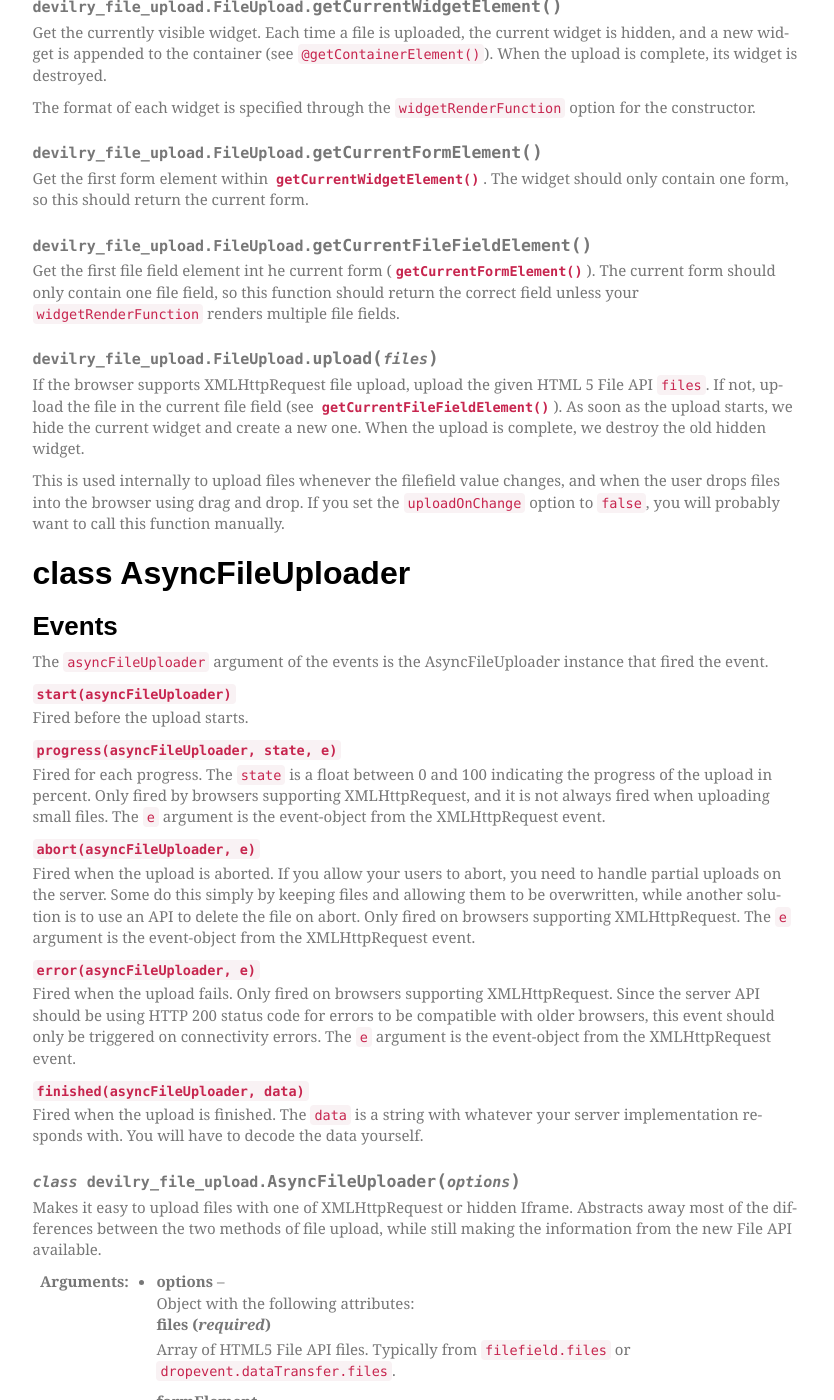
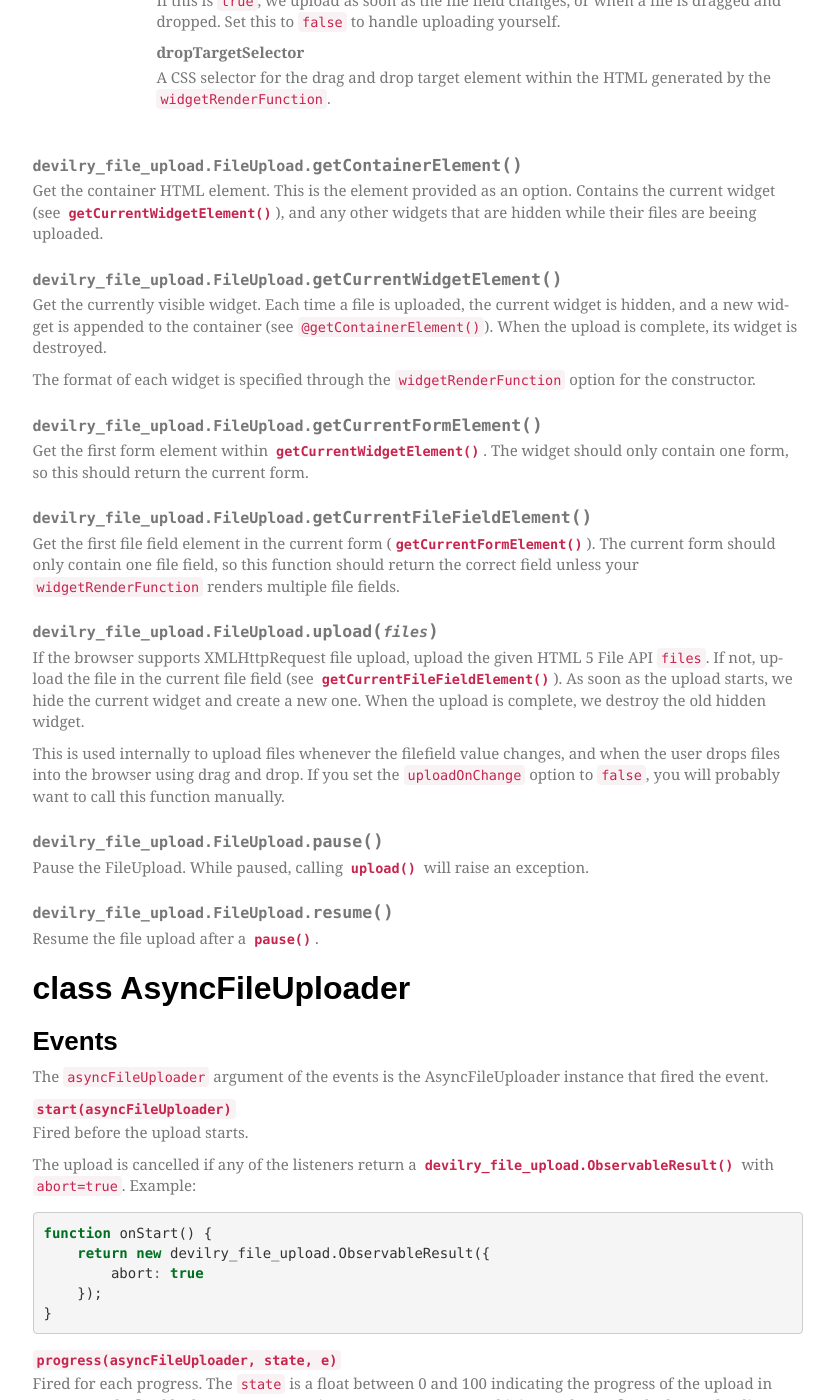
Before and after one commit to devilry/devilry_file_upload, a Sphinx documentation site: the page built from docs/source/devilry_file_upload.rst, in a window 1280 px wide and 1400 px high, scrolled down 2675 px. Shown: the whole window, without its empty margins (330-1164 px from the left). Built offline with Sphinx 7.4.7, drawn with Linux system fonts in a browser that asks for light colours; some web fonts are replaced; some of the changed text lies outside the part shown.

Commit message:
docs...devilry_file_upload: Improved.

```diff
--- a/docs/source/devilry_file_upload.rst
+++ b/docs/source/devilry_file_upload.rst
@@ -93,8 +93,21 @@ the event.
 ``uploadStart(fileUpload, asyncFileUploader)``
     Fired whenever an upload is started. The ``asyncFileUploader`` is the
     :class:`devilry_file_upload.AsyncFileUploader` instance that triggered the
-    event. Use ``asyncFileUploader.on()`` (see :func:`on`)
+    event. Use ``asyncFileUploader.on()`` (see :func:`devilry_file_upload.Observable.on`)
     to listen to events on the ``asyncFileUploader``.
+
+    The upload is cancelled if any of the listeners return a
+    :class:`devilry_file_upload.ObservableResult` with ``abort=true``. Example::
+
+        function onUploadStart() {
+            return new devilry_file_upload.ObservableResult({
+                abort: true
+            });
+        }
+
+``pause(fileUpload)``
+    Fired when the :
+
 ``dragover(fileUpload, e)``
     Fired whenever files are dragged over the drag and drop target (see the
     ``dropTarget`` option). ``e`` is the drag event object.
@@ -131,46 +144,57 @@ the event.
             generated by the ``widgetRenderFunction``.
 
 
-    .. function:: getContainerElement
+.. function:: devilry_file_upload.FileUpload.getContainerElement
 
-        Get the container HTML element. This is the element provided as an option.
-        Contains the current widget (see :func:`.getCurrentWidgetElement`), and
-        any other widgets that are hidden while their files are beeing
-        uploaded.
+    Get the container HTML element. This is the element provided as an option.
+    Contains the current widget (see
+    :func:`~devilry_file_upload.FileUpload.getCurrentWidgetElement`), and any
+    other widgets that are hidden while their files are beeing uploaded.
 
-    .. function:: getCurrentWidgetElement
+.. function:: devilry_file_upload.FileUpload.getCurrentWidgetElement
 
-        Get the currently visible widget. Each time a file is uploaded, the current
-        widget is hidden, and a new widget is appended to the container (see
-        ``@getContainerElement()``). When the upload is complete, its widget is destroyed.
+    Get the currently visible widget. Each time a file is uploaded, the current
+    widget is hidden, and a new widget is appended to the container (see
+    ``@getContainerElement()``). When the upload is complete, its widget is destroyed.
 
-        The format of each widget is specified through the ``widgetRenderFunction``
-        option for the constructor.
+    The format of each widget is specified through the ``widgetRenderFunction``
+    option for the constructor.
 
-    .. function:: getCurrentFormElement
+.. function:: devilry_file_upload.FileUpload.getCurrentFormElement
 
-        Get the first form element within :func:`.getCurrentWidgetElement`. The widget should
-        only contain one form, so this should return the current form.
+    Get the first form element within
+    :func:`~devilry_file_upload.FileUpload.getCurrentWidgetElement`. The widget
+    should only contain one form, so this should return the current form.
 
-    .. function:: getCurrentFileFieldElement
+.. function:: devilry_file_upload.FileUpload.getCurrentFileFieldElement
 
-        Get the first file field element int he current form (:func:`.getCurrentFormElement`).
-        The current form  should only contain one file field, so this function
-        should return the correct field unless your ``widgetRenderFunction``
-        renders multiple file fields.
+    Get the first file field element in the current form
+    (:func:`~devilry_file_upload.FileUpload.getCurrentFormElement`).  The
+    current form  should only contain one file field, so this function should
+    return the correct field unless your ``widgetRenderFunction`` renders
+    multiple file fields.
 
-    .. function:: upload(files)
+.. function:: devilry_file_upload.FileUpload.upload(files)
 
-        If the browser supports XMLHttpRequest file upload, upload the given
-        HTML 5 File API ``files``. If not, upload the file in the current file
-        field (see :func:`.getCurrentFileFieldElement`). As soon as the upload starts,
-        we hide the current widget and create a new one. When the upload is complete,
-        we destroy the old hidden widget.
+    If the browser supports XMLHttpRequest file upload, upload the given HTML 5
+    File API ``files``. If not, upload the file in the current file field (see
+    :func:`~devilry_file_upload.FileUpload.getCurrentFileFieldElement`). As
+    soon as the upload starts, we hide the current widget and create a new one.
+    When the upload is complete, we destroy the old hidden widget.
 
-        This is used internally to upload files whenever the filefield value
-        changes, and when the user drops files into the browser using drag and
-        drop. If you set the ``uploadOnChange`` option to ``false``, you will
-        probably want to call this function manually.
+    This is used internally to upload files whenever the filefield value
+    changes, and when the user drops files into the browser using drag and
+    drop. If you set the ``uploadOnChange`` option to ``false``, you will
+    probably want to call this function manually.
+
+.. function:: devilry_file_upload.FileUpload.pause()
+
+    Pause the FileUpload. While paused, calling
+    :func:`~devilry_file_upload.FileUpload.upload` will raise an exception.
+
+.. function:: devilry_file_upload.FileUpload.resume()
+
+    Resume the file upload after a :func:`~devilry_file_upload.FileUpload.pause`.
 
 
 class AsyncFileUploader
@@ -184,6 +208,16 @@ instance that fired the event.
 
 ``start(asyncFileUploader)``
     Fired before the upload starts.
+
+    The upload is cancelled if any of the listeners return a
+    :class:`devilry_file_upload.ObservableResult` with ``abort=true``. Example::
+
+        function onStart() {
+            return new devilry_file_upload.ObservableResult({
+                abort: true
+            });
+        }
+
 ``progress(asyncFileUploader, state, e)``
     Fired for each progress. The ``state`` is a float between 0 and 100
     indicating the progress of the upload in percent. Only fired by browsers
@@ -225,63 +259,71 @@ instance that fired the event.
             using IFrame upload. For XMLHttpRequest upload, we use the ``action``
             attribute of this form as the upload URL.
 
-            .. warning:: We change the ``target``-attribute of the form in :func:`.uploadHiddenIframeForm`.
+            .. warning::
+
+                We change the ``target``-attribute of the form in
+                :func:`~devilry_file_upload.AsyncFileUploader.uploadHiddenIframeForm`.
 
         formFieldName
             The name of the file input field.
 
 
-    .. function:: uploadXHR
+.. function:: devilry_file_upload.AsyncFileUploader.uploadXHR
 
-        Upload the files using XMLHttpRequest. You normally use
+    Upload the files using XMLHttpRequest. You normally use
 
-    .. function:: uploadHiddenIframeForm
+.. function:: devilry_file_upload.AsyncFileUploader.uploadHiddenIframeForm
 
-        Upload the file (iframe upload only supports one file at a time) using
-        the ``formElement``. We create a hidden IFrame, and set the
-        ``target``-attribute of the form to that iframe. Then we listen for the load
-        event on the iframe, and uses the body of the iframe as the response data.
+    Upload the file (iframe upload only supports one file at a time) using
+    the ``formElement``. We create a hidden IFrame, and set the
+    ``target``-attribute of the form to that iframe. Then we listen for the load
+    event on the iframe, and uses the body of the iframe as the response data.
 
-    .. function:: upload
+.. function:: devilry_file_upload.AsyncFileUploader.upload
 
-        Upload using XMLHttpRequest if available, or using an old-fasioned form in
-        an hidden iframe if XMLHttpRequest is not available. Uses
-        :func:`devilry_file_upload.BrowserInfo.supportsXhrFileUpload`.
+    Upload using XMLHttpRequest if available, or using an old-fasioned form in
+    an hidden iframe if XMLHttpRequest is not available. Uses
+    :func:`devilry_file_upload.BrowserInfo.supportsXhrFileUpload`.
 
-    .. function:: abort
-        Abort the upload. Does nothing on old browsers where we use iFrame upload.
+.. function:: devilry_file_upload.AsyncFileUploader.abort
+    Abort the upload. Does nothing on old browsers where we use iFrame upload.
 
-        Use :func:devilry_file_upload.BrowserInfo.supportsXhrFileUpload` to
-        determine if you should support abort in your UI.
+    Use :func:`devilry_file_upload.BrowserInfo.supportsXhrFileUpload` to
+    determine if you should support abort in your UI.
 
-    .. function:: getFilenames
+.. function:: devilry_file_upload.AsyncFileUploader.getFilenames
 
-        Get the name of all the files as a array of strings.
+    Get the name of all the files as a array of strings.
 
-        For new browsers, this uses ``@files``, and for old browsers, this parses
-        the value of the input field.
+    For new browsers, this uses ``@files``, and for old browsers, this parses
+    the value of the input field.
 
-    .. function:: getFileInfo
+.. function:: devilry_file_upload.AsyncFileUploader.hasMultipleFiles
 
-        Get the ``name``, ``size`` and ``type`` of all the files.
+    Returns ``true`` if we are uploading multiple files.
 
-        Returns an array where each item is an object with the following attributes:
+.. function:: devilry_file_upload.AsyncFileUploader.getFileInfo
 
-            name
-                The name of the file.
-            size
-                The size of the file in bytes. ``undefined`` for older browsers
-                that does not support the File-API.
-            type
-                The content-type of the file as a string. ``undefined`` for older
-                browsers that does not support the File-API.
+    Get the ``name``, ``size`` and ``type`` of all the files.
 
-    .. function:: getFileobjectsByName
+    Returns an array where each item is an object with the following attributes:
 
-        Get the HTML File API File-objects as an object with filename as the attribute name.
+        name
+            The name of the file.
+        size
+            The size of the file in bytes. ``undefined`` for older browsers
+            that does not support the File-API.
+        type
+            The content-type of the file as a string. ``undefined`` for older
+            browsers that does not support the File-API.
 
-        For older browsers, that does not support the file-API, this will return an
-        empty object.
+.. function:: devilry_file_upload.AsyncFileUploader.getFileobjectsByName
+
+    Get the HTML File API File-objects as an object with filename as the attribute name.
+
+    For older browsers, that does not support the file-API, this will return an
+    empty object.
+
 
 
 class FileWrapper
@@ -325,13 +367,13 @@ class BrowserInfo and the browserInfo attribute
     Not available directly, but an instance of the class is available as
     :attr:`devilry_file_upload.browserInfo`.
 
-    .. function:: supportsDragAndDropFileUpload()
+.. function:: devilry_file_upload.BrowserInfo.supportsDragAndDropFileUpload()
 
-        Returns ``true`` if the browser supports file upload through drag and drop.
+    Returns ``true`` if the browser supports file upload through drag and drop.
 
-    .. function:: supportsXhrFileUpload()
+.. function:: devilry_file_upload.BrowserInfo.supportsXhrFileUpload()
 
-        Returns ``true`` if the browser supports ``XMLHttpRequest`` file upload.
+    Returns ``true`` if the browser supports ``XMLHttpRequest`` file upload.
 
 
 .. attribute:: devilry_file_upload.browserInfo()
@@ -350,38 +392,40 @@ class Observable
     events fired by Observable classes.
 
 
-    .. function:: on(name, callback)
+.. function:: devilry_file_upload.Observable.on(name, callback)
 
-        Add a listener for the event given by ``name``. When the event is
-        fired/triggered, this callback is invoked.
+    Add a listener for the event given by ``name``. When the event is
+    fired/triggered, this callback is invoked.
 
-    .. function:: off(name, callback)
+.. function:: devilry_file_upload.Observable.off(name, callback)
 
-        Remove a listener added with :func:`.on`.
+    Remove a listener added with :func:`~devilry_file_upload.Observable.on`.
 
-    .. function:: fireEvent(name, args...)
+.. function:: devilry_file_upload.Observable.fireEvent(name, args...)
 
-        Fire/trigger an event. All listeners registered with :func:`.on` is
-        invoked in the order they where added.
+    Fire/trigger an event. All listeners registered with
+    :func:`~devilry_file_upload.Observable.on` is invoked in the order they
+    where added.
 
-        A listener may return a :class:`devilry_file_upload.ObservableResult` object.
-        If the ObservableResult has ``abort`` set to ``true``, processing after
-        this event should be aborted. Observables using this feature should use
-        something like this::
+    A listener may return a :class:`devilry_file_upload.ObservableResult` object.
+    If the ObservableResult has ``abort`` set to ``true``, processing after
+    this event should be aborted. Observables using this feature should use
+    something like this::
 
-            abort = fireEvent('myevent')
-            if(!abort) {
-                ...
-            }
+        abort = fireEvent('myevent')
+        if(!abort) {
+            ...
+        }
 
-        Most events do not support abort --- events using abort includes
-        documentation for aborting.
+    Most events do not support abort --- events using abort includes
+    documentation for aborting.
 
-        If the ObservableResult object has ``remove`` set to ``true``, the
-        listener will be removed after all handlers for that event has
-        completed. This is needed when you want to run :func:`.off` on a
-        function within itself, because removing the function would change
-        the event listener array while fireEvent is looping through it.
+    If the ObservableResult object has ``remove`` set to ``true``, the
+    listener will be removed after all handlers for that event has
+    completed. This is needed when you want to run
+    :func:`~devilry_file_upload.Observable.off` on a function within
+    itself, because removing the function would change the event listener
+    array while fireEvent is looping through it.
 
 
 class ObservableResult
```
